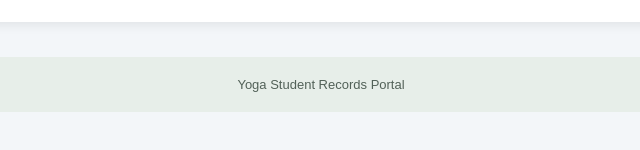
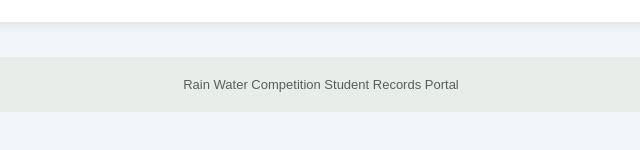
Before and after one commit to balukanchi/rainwater, a plain HTML site: page index.html in a window 1280 px wide. Shown: the part 434-584 px from the top of the page, 319-959 px from the left. Drawn offline with nearby package versions, Linux system fonts and the light colour scheme; no server answers.

Commit message:
Update footer text for student records portal

```diff
--- a/index.html
+++ b/index.html
@@ -244,7 +244,7 @@
     </main>
 
     <footer>
-        Yoga Student Records Portal
+        Rain Water Competition Student Records Portal
     </footer>
 
     <!-- Load configuration before the JavaScript application -->
```
